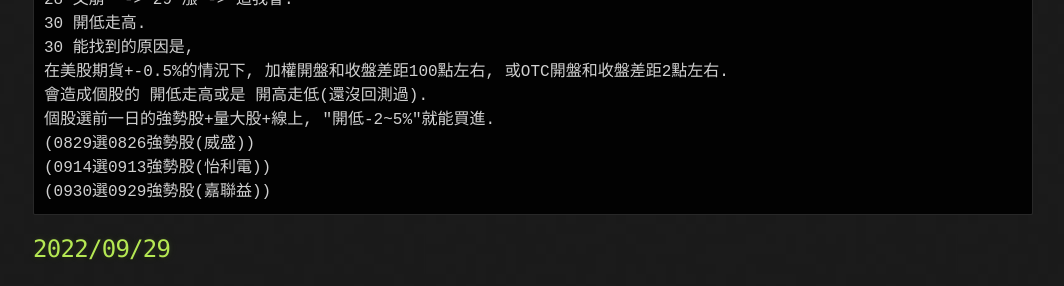
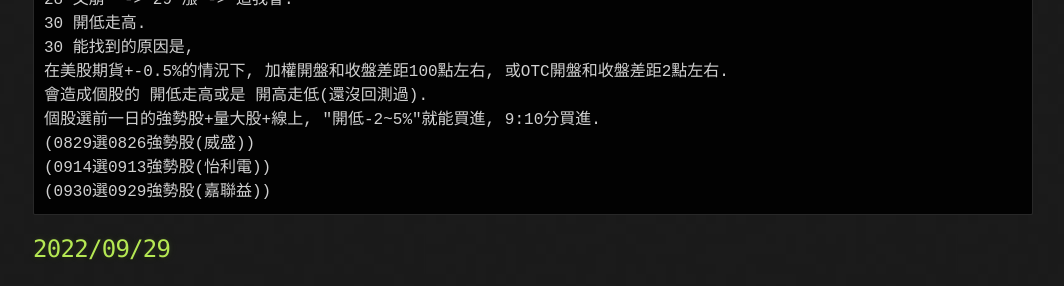
Before and after one commit to lepg5487/Stock_God, a Jekyll site: the page built from index.md, in a window 1280 px wide and 900 px high, scrolled down 292 px. Shown: the part 437-723 px from the top of the window, without its empty margins (107-1171 px from the left). Built offline with Jekyll 4.4.1, drawn with Linux system fonts in a browser that asks for light colours; our own code applies the rules of GitHub Pages for plain Markdown files; some of the changed text lies outside the part shown.

Commit message:
Update index.md

```diff
--- a/index.md
+++ b/index.md
@@ -26,7 +26,7 @@ layout: testlayouts
 30 能找到的原因是,
 在美股期貨+-0.5%的情況下, 加權開盤和收盤差距100點左右, 或OTC開盤和收盤差距2點左右.
 會造成個股的 開低走高或是 開高走低(還沒回測過).
-個股選前一日的強勢股+量大股+線上, "開低-2~5%"就能買進.
+個股選前一日的強勢股+量大股+線上, "開低-2~5%"就能買進, 9:10分買進.
 (0829選0826強勢股(威盛))
 (0914選0913強勢股(怡利電))
 (0930選0929強勢股(嘉聯益))
```
